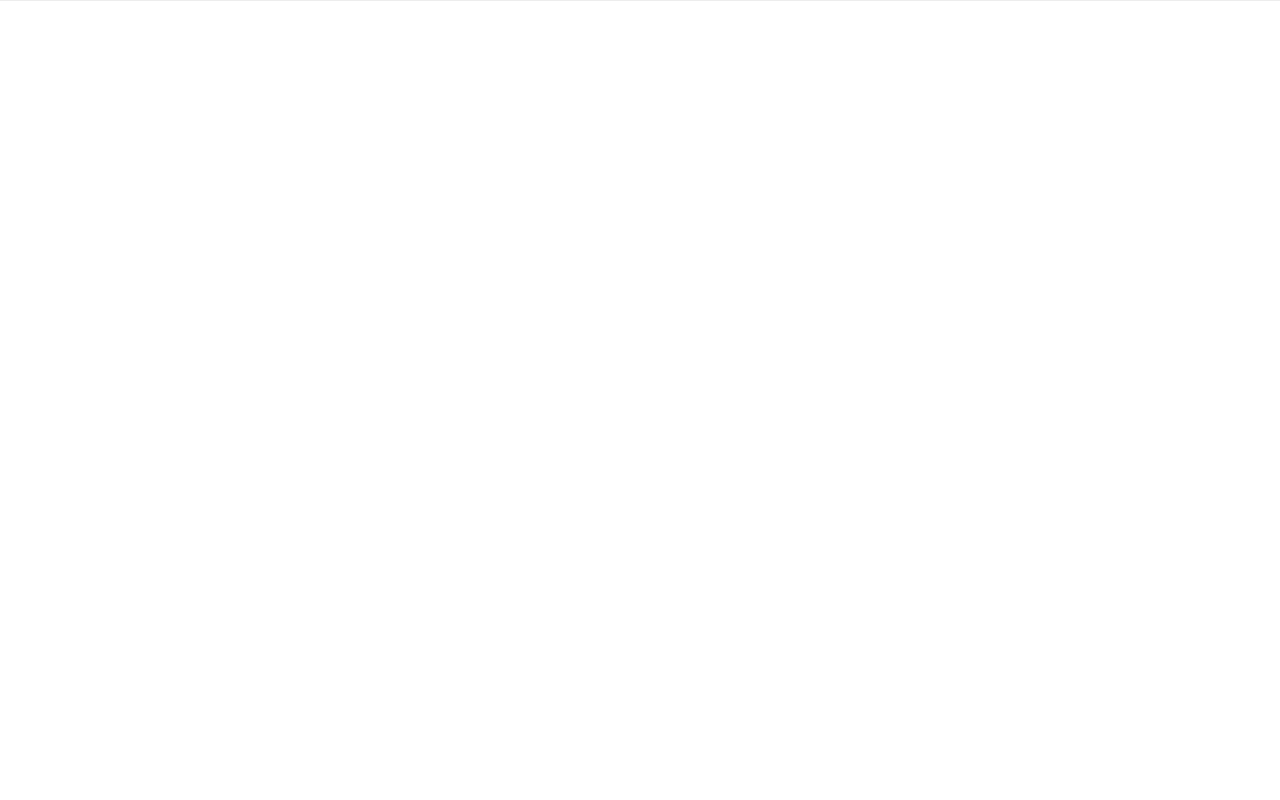
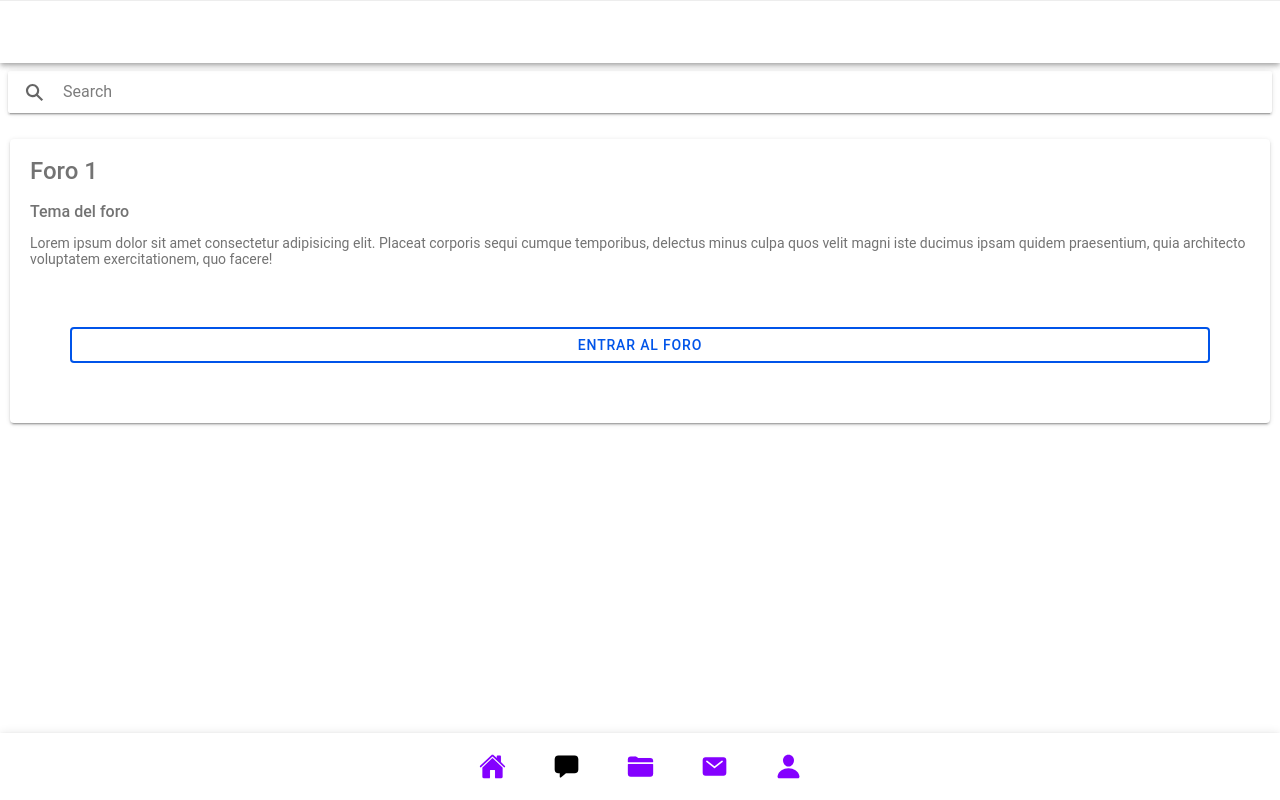
Before and after one commit to DaikoneKisu/health-linker-frontend, a React (Vite) app: page /foros in a window 1280 px wide. Built offline with nearby package versions, Linux system fonts and the light colour scheme.

Commit message:
Estilos del módulo de casos

```diff
--- a/src/App.tsx
+++ b/src/App.tsx
@@ -5,11 +5,14 @@ import {
   IonTabBar,
   IonTabs,
   setupIonicReact,
+  IonNav
 } from "@ionic/react";
 import { IonReactRouter } from "@ionic/react-router";
 import CasosClinicos from "./pages/casos-clinicos/casos-clinicos";
 import HomePage from "./pages/home";
 import Dashboard from './pages/dashboard';
+import Foros from './pages/foros/foros';
+import ForoX from "./pages/foros/foroX";
 
 /* Core CSS required for Ionic components to work properly */
 import "@ionic/react/css/core.css";
@@ -51,6 +54,8 @@ const App: React.FC = () => (
           <Route path="/CasosClinicos" component={CasosClinicos} exact={true} />
           <Route path="/home" component={HomePage} exact={true} />
           <Route path="/dashboard" component={Dashboard} exact={true} />
+          <Route path="/foros" component={Foros} exact={true} />
+          <Route path="/foroX" component={ForoX} exact={true} />
           <Route
             path="/"
             render={() => <Redirect to="/home" />} //hacer un if de si no está logeado y uno que lleva a homepage si lo está
--- a/src/pages/casos-clinicos/casos-clinicos.tsx
+++ b/src/pages/casos-clinicos/casos-clinicos.tsx
@@ -6,13 +6,13 @@ import {
   IonCard,
   IonButtons,
   IonButton,
-  IonText,
-  IonList,
+  IonFab,
+  IonFabButton,
   IonSearchbar,
   IonFooter,
   IonIcon,
 } from "@ionic/react";
-import { home, chatbox, folder, mail, person, map } from "ionicons/icons";
+import { home, chatbox, folder, mail, person, add } from "ionicons/icons";
 import "./styles.css";
 import { CasoClinico } from "./types";
 import React, { useState, useEffect } from "react";
@@ -141,7 +141,14 @@ const CasosClinicos: React.FC = () => {
 
       <IonContent>
         <ListaCasos casosClinicos={pacientes} cerrado={cerrado} />
+        <IonFab slot="fixed" horizontal="end" vertical="bottom">
+        <IonFabButton color="light">
+          <IonIcon icon={add}></IonIcon>
+        </IonFabButton>
+      </IonFab>
       </IonContent>
+
+
 
       <IonFooter>
         <IonButtons>
--- a/src/pages/casos-clinicos/tarjetas-de-casos/styles.css
+++ b/src/pages/casos-clinicos/tarjetas-de-casos/styles.css
@@ -4,4 +4,14 @@
   flex-direction: "row";
 }
 
-/* Existos Juan <3*/
+.caso-nombre {
+  font-size: 1.2em;
+  font-weight: 500;
+  font-style: light;
+}
+
+.caso-desc {
+  font-size: 1em;
+  font-weight: 100;
+  font-style: italic;
+}
--- a/src/pages/casos-clinicos/tarjetas-de-casos/tarjetas-clinicas.tsx
+++ b/src/pages/casos-clinicos/tarjetas-de-casos/tarjetas-clinicas.tsx
@@ -10,8 +10,13 @@ import {
   IonList,
   IonFooter,
   IonIcon,
+  IonCardContent,
+  IonItemDivider,
+  IonItemSliding,
+  IonItem
 } from "@ionic/react";
 import { CasoClinico } from "../types";
+import { add, pencil, trash } from "ionicons/icons";
 import React, { useState, useEffect } from "react";
 import "./styles.css";
 
@@ -22,15 +27,19 @@ export const ListaCasos: React.FC<Props> = ({ casosClinicos, cerrado }) => {
         <div>
           {cerrado == caso.estatus && (
             <div key={caso.id} className="card-styles">
-              <IonCard>
+              <IonButtons slot="start">
                 <IonText>
-                  <h2>{caso.nombre}</h2>
-                  <p>{caso.descripcionCaso}</p>
+                  <h2 className="caso-nombre">{caso.nombre}</h2>
+                  <p className="caso-desc">{caso.descripcionCaso}</p>
                 </IonText>
-                <IonButton>Agregar</IonButton>
-                <IonButton>Eliminar</IonButton>
-                <IonButton>Editar</IonButton>
-              </IonCard>
+                <IonContent></IonContent>
+                  <IonButton size="large">
+                     <IonIcon icon={pencil} />
+                  </IonButton>
+                  <IonButton size="large">
+                    <IonIcon icon={trash} />
+                  </IonButton>
+              </IonButtons>
             </div>
           )}
         </div>
--- a/src/pages/dashboard.css
+++ b/src/pages/dashboard.css
@@ -42,6 +42,7 @@ h2 {
     margin-left: 20px;
 }
 
+
 h6 {
     margin-left: 20px;
 }
--- /dev/null
+++ b/src/pages/foros/foroX.tsx
@@ -0,0 +1,42 @@
+import {
+    IonContent,
+    IonHeader,
+    IonPage,
+    IonTitle,
+    IonCard,
+    IonButtons,
+    IonBackButton,
+    IonText,
+    IonList,
+    IonToolbar
+  } from "@ionic/react";
+  import {home, chatbox, folder, mail, person} from 'ionicons/icons';
+  import "./styles.css";
+import { Route } from "react-router";
+
+  const ForoX: React.FC = () => {
+    return (
+      <IonPage>
+        <IonHeader>
+            <IonToolbar>
+                <IonButtons slot="start">
+                <IonBackButton>Volver</IonBackButton>
+                </IonButtons>
+
+                <IonTitle className='titulo-app'>Foro X</IonTitle>
+            </IonToolbar>
+            <IonText>
+                <h6>Tema del foro</h6>
+                <p>Lorem ipsum dolor sit amet consectetur adipisicing elit. Placeat corporis sequi cumque temporibus, delectus minus culpa quos velit magni iste ducimus ipsam quidem praesentium, quia architecto voluptatem exercitationem, quo facere!</p>
+            </IonText>
+        </IonHeader>
+
+
+
+
+
+      </IonPage>
+    );
+  };
+
+  export default ForoX;
--- /dev/null
+++ b/src/pages/foros/foros.tsx
@@ -0,0 +1,77 @@
+import {
+    IonContent,
+    IonHeader,
+    IonPage,
+    IonTitle,
+    IonCard,
+    IonButtons,
+    IonButton,
+    IonText,
+    IonList,
+    IonSearchbar,
+    IonFooter,
+    IonIcon,
+    IonNavLink,
+  } from "@ionic/react";
+  import {home, chatbox, folder, mail, person} from 'ionicons/icons';
+  import "./styles.css";
+import { Route } from "react-router";
+import ForoX from "./foroX";
+
+  const Foros: React.FC = () => {
+    return (
+      <IonPage>
+        <IonHeader>
+            <IonTitle className='titulo-app'>Foros</IonTitle>
+        </IonHeader>
+
+        <IonSearchbar></IonSearchbar>
+
+
+        <IonContent>
+          <IonList>
+            <IonCard>
+              <IonText>
+                <h2>Foro 1</h2>
+                <h6>Tema del foro</h6>
+                <p>Lorem ipsum dolor sit amet consectetur adipisicing elit. Placeat corporis sequi cumque temporibus, delectus minus culpa quos velit magni iste ducimus ipsam quidem praesentium, quia architecto voluptatem exercitationem, quo facere!</p>
+              </IonText>
+              <IonNavLink>
+
+                <IonButton fill="outline">Entrar al foro</IonButton>
+              </IonNavLink>
+            </IonCard>
+
+          </IonList>
+        </IonContent>
+
+        <IonFooter>
+          <IonButtons>
+
+            <IonButton size="large" className="botones-inferiores">
+              <IonIcon icon={home}></IonIcon>
+            </IonButton>
+
+            <IonButton size="large" className="boton-inferior-activo">
+              <IonIcon icon={chatbox} color="white"></IonIcon>
+            </IonButton>
+
+            <IonButton size="large" className="boton-inferior-activo">
+              <IonIcon icon={folder}></IonIcon>
+            </IonButton>
+
+            <IonButton size="large" className="botones-inferiores">
+              <IonIcon icon={mail}></IonIcon>
+            </IonButton>
+
+            <IonButton size="large" className="botones-inferiores">
+              <IonIcon icon={person}></IonIcon>
+            </IonButton>
+
+          </IonButtons>
+        </IonFooter>
+      </IonPage>
+    );
+  };
+
+  export default Foros;
--- /dev/null
+++ b/src/pages/foros/styles.css
@@ -0,0 +1,24 @@
+p {
+  margin-left: 20px;
+}
+
+.botones-casos {
+  width: 1000px;
+}
+
+ion-footer {
+  display: flex;
+  justify-content: center;
+  align-items: center;
+  font-size: 1.2em;
+  height: 3.5em;
+}
+
+.botones-inferiores {
+  width: 70px;
+}
+
+.boton-inferior-activo {
+  width: 70px;
+  color: nocolor;
+}
```
